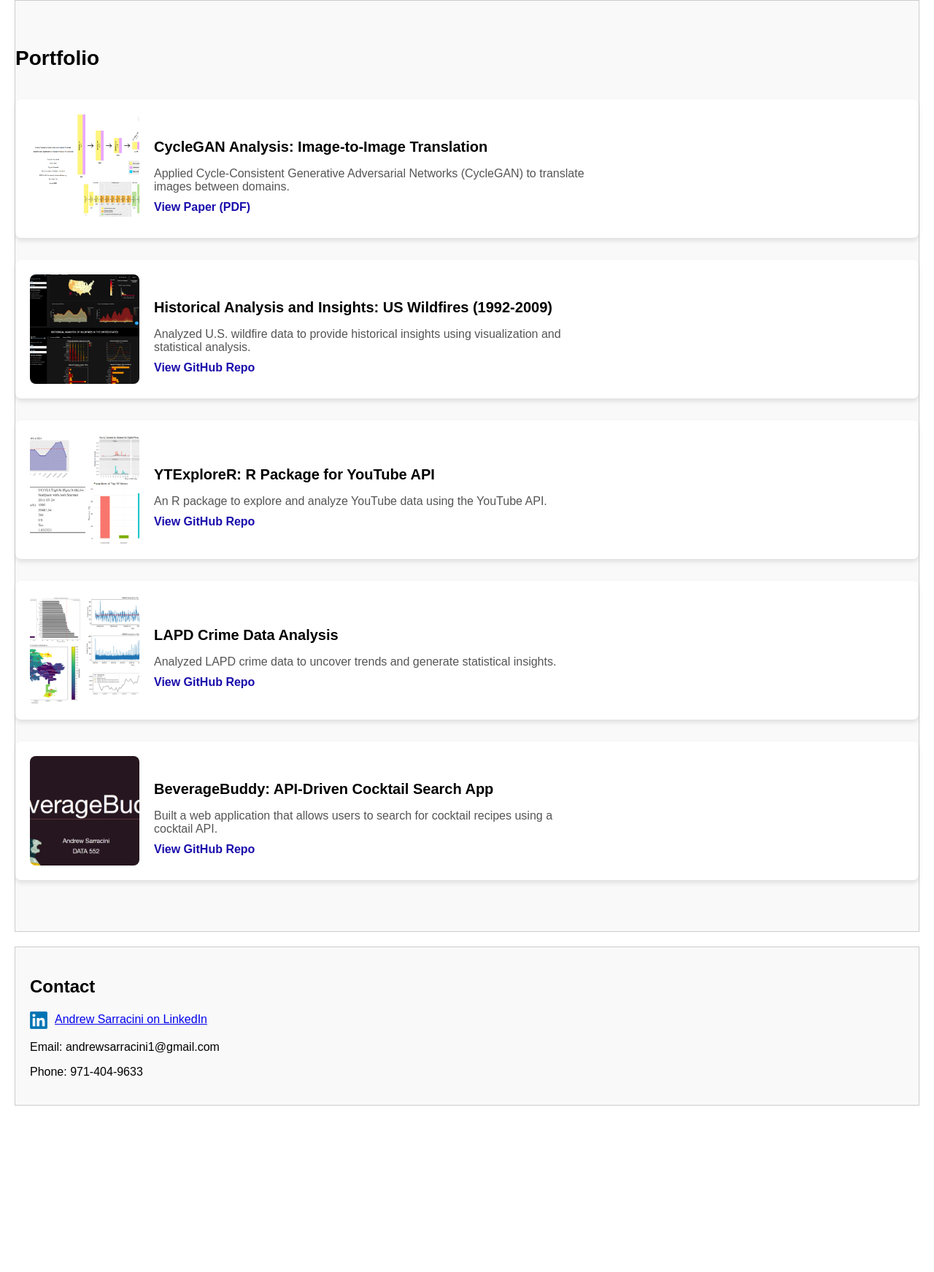
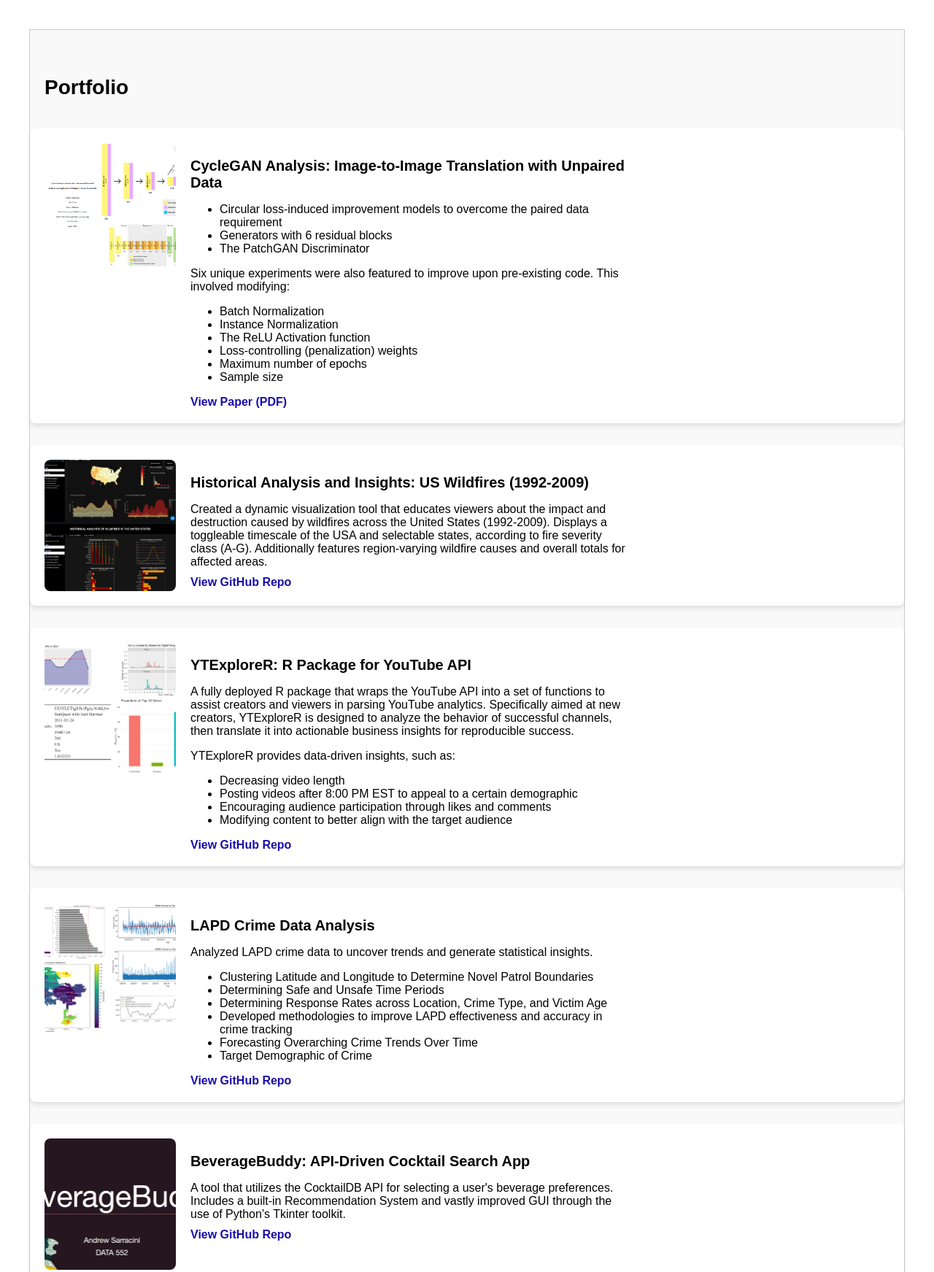
Before and after one commit to andrewsarracini/andrewsarracini.github.io, a plain HTML site: page index.html in a window 1280 px wide. Shown: the part 754-2497 px from the top of the page at 73% size. Before the commit the page ends 2289 px from the top, so only its background shows below. Drawn offline with Linux system fonts and the light colour scheme.

Commit message:
Updated project descriptions

```diff
--- a/index.html
+++ b/index.html
@@ -38,8 +38,21 @@
         <div class="project-card">
             <img src="images/cycleGAN_title_card.png" alt="CycleGAN" class="project-img">
             <div class="project-info">
-              <h3>CycleGAN Analysis: Image-to-Image Translation</h3>
-              <p>Applied Cycle-Consistent Generative Adversarial Networks (CycleGAN) to translate images between domains.</p>
+              <h3>CycleGAN Analysis: Image-to-Image Translation with Unpaired Data</h3>
+              <ul>
+                <li>Circular loss-induced improvement models to overcome the paired data requirement</li>
+                <li>Generators with 6 residual blocks</li>
+                <li>The PatchGAN Discriminator</li>
+            </ul>
+            <p>Six unique experiments were also featured to improve upon pre-existing code. This involved modifying:</p>
+            <ul>
+                <li>Batch Normalization</li>
+                <li>Instance Normalization</li>
+                <li>The ReLU Activation function</li>
+                <li>Loss-controlling (penalization) weights</li>
+                <li>Maximum number of epochs</li>
+                <li>Sample size</li>
+            </ul>
               <a href="https://drive.google.com/file/d/1T2pd2u0rXCvBKfVFnpDPTg0VI7p5ZcTS/view?usp=sharing" target="_blank">View Paper (PDF)</a>
             </div>
           </div>
@@ -49,7 +62,7 @@
             <img src="images/FireAnalysis_full.png" alt="Wildfire Analysis" class="project-img">
             <div class="project-info">
               <h3>Historical Analysis and Insights: US Wildfires (1992-2009)</h3>
-              <p>Analyzed U.S. wildfire data to provide historical insights using visualization and statistical analysis.</p>
+              <p>Created a dynamic visualization tool that educates viewers about the impact and destruction caused by wildfires across the United States (1992-2009). Displays a toggleable timescale of the USA and selectable states, according to fire severity class (A-G). Additionally features region-varying wildfire causes and overall totals for affected areas.</p>
               <a href="https://github.com/andrewsarracini/DATA551_FireAnalysis" target="_blank">View GitHub Repo</a>
             </div>
           </div>
@@ -59,7 +72,14 @@
             <img src="images/YTExploreR_full.png" alt="YTExploreR" class="project-img">
             <div class="project-info">
               <h3>YTExploreR: R Package for YouTube API</h3>
-              <p>An R package to explore and analyze YouTube data using the YouTube API.</p>
+              <p>A fully deployed R package that wraps the YouTube API into a set of functions to assist creators and viewers in parsing YouTube analytics. Specifically aimed at new creators, YTExploreR is designed to analyze the behavior of successful channels, then translate it into actionable business insights for reproducible success.</p>
+              <p>YTExploreR provides data-driven insights, such as:</p>
+              <ul>
+                  <li>Decreasing video length</li>
+                  <li>Posting videos after 8:00 PM EST to appeal to a certain demographic</li>
+                  <li>Encouraging audience participation through likes and comments</li>
+                  <li>Modifying content to better align with the target audience</li>
+              </ul>
               <a href="https://github.com/KarthigaSethu/YTExploreR" target="_blank">View GitHub Repo</a>
             </div>
           </div>
@@ -70,6 +90,14 @@
             <div class="project-info">
               <h3>LAPD Crime Data Analysis</h3>
               <p>Analyzed LAPD crime data to uncover trends and generate statistical insights.</p>
+              <ul>
+                <li>Clustering Latitude and Longitude to Determine Novel Patrol Boundaries</li>
+                <li>Determining Safe and Unsafe Time Periods</li>
+                <li>Determining Response Rates across Location, Crime Type, and Victim Age</li>
+                <li>Developed methodologies to improve LAPD effectiveness and accuracy in crime tracking</li>
+                <li>Forecasting Overarching Crime Trends Over Time</li>
+                <li>Target Demographic of Crime</li>
+            </ul>
               <a href="https://github.com/KarthigaSethu/LAPD-Data-Analysis" target="_blank">View GitHub Repo</a>
             </div>
           </div>
@@ -79,7 +107,7 @@
             <img src="images/BeverageBuddy.png" alt="BeverageBuddy" class="project-img">
             <div class="project-info">
               <h3>BeverageBuddy: API-Driven Cocktail Search App</h3>
-              <p>Built a web application that allows users to search for cocktail recipes using a cocktail API.</p>
+              <p>A tool that utilizes the CocktailDB API for selecting a user's beverage preferences. Includes a built-in Recommendation System and vastly improved GUI through the use of Python’s Tkinter toolkit.</p>
               <a href="https://github.com/andrewsarracini/CocktailDB_API" target="_blank">View GitHub Repo</a>
             </div>
           </div>
--- a/styles.css
+++ b/styles.css
@@ -1,4 +1,4 @@
-/* Style for the background image */
+/* General Styles */
 body {
     font-family: Arial, sans-serif;
     margin: 0;
@@ -15,7 +15,7 @@ header {
     position: relative;
 }
 
-/* Style for the header content with image and text */
+/* Header content with image and text */
 .header-content {
     display: flex;
     align-items: center;
@@ -23,7 +23,6 @@ header {
     padding-left: 20px;
 }
 
-/* Headshot styling */
 .headshot {
     border-radius: 0;
     width: 150px;
@@ -32,37 +31,17 @@ header {
     margin-right: 20px;
 }
 
-/* Adjusted Name and Titles */
 .name-titles h1 {
     margin: 0;
     font-size: 2.5em;
-    line-height: 1.1; /* Adjusted to reduce spacing between name and titles */
+    line-height: 1.1;
 }
 
 .name-titles p {
     font-size: 1.2em;
-    margin-top: 5px; /* Reduced margin to bring titles closer to the name */
+    margin-top: 5px;
 }
 
-/* Move About Section Lower */
-nav ul {
-    display: flex;
-    justify-content: center;
-    list-style: none;
-    padding: 0;
-    background-color: rgba(255, 255, 255, 0.8);
-    position: relative;
-    top: 120px; /* Adjusted to move menu down a bit */
-}
-
-.boxed-section {
-    padding: 20px;
-    margin: 40px; /* Increased margin to move the sections lower */
-    border: 1px solid #ccc;
-    background-color: #f9f9f9;
-}
-
-/* Navigation bar style */
 nav ul {
     display: flex;
     justify-content: center;
@@ -83,23 +62,14 @@ nav ul li a {
     text-decoration: none;
 }
 
-/* Style for the sections */
 .boxed-section {
     padding: 20px;
-    margin: 20px;
+    margin: 40px;
     border: 1px solid #ccc;
     background-color: #f9f9f9;
 }
 
-/* Contact section */
-.linkedin-logo {
-    width: 24px;
-    height: 24px;
-    vertical-align: middle;
-    margin-right: 10px;
-}
-
-/* Portfolio Section Styling */
+/* Portfolio Section */
 #portfolio {
     padding: 40px 0;
     background-color: #f9f9f9;
@@ -109,12 +79,13 @@ nav ul li a {
     font-size: 28px;
     text-align: left;
     margin-bottom: 40px;
+    padding-left: 20px; /* Added padding to move it away from the left edge */
 }
 
 /* Project Card Layout */
 .project-card {
     display: flex;
-    align-items: center;
+    align-items: flex-start; /* Aligns image with title */
     margin-bottom: 30px;
     background-color: white;
     padding: 20px;
@@ -123,8 +94,8 @@ nav ul li a {
 }
 
 .project-card img.project-img {
-    width: 150px; /* Image size */
-    height: 150px;
+    width: 180px; /* Increased image size */
+    height: 180px;
     object-fit: cover;
     border-radius: 8px;
     margin-right: 20px;
@@ -132,16 +103,19 @@ nav ul li a {
 
 .project-info {
     max-width: 600px;
+    white-space: normal; /* Removed nowrap so text wraps naturally */
+    word-wrap: break-word; /* Ensures long words or links don't break layout */
 }
 
 .project-info h3 {
     font-size: 20px;
     margin-bottom: 10px;
+    color: black;
 }
 
 .project-info p {
     margin-bottom: 10px;
-    color: #555;
+    color: black;
 }
 
 .project-info a {
@@ -171,3 +145,11 @@ nav ul li a {
         max-width: 100%;
     }
 }
+
+/* Contact section */
+.linkedin-logo {
+    width: 30px; /* Adjusted to a reasonable size slightly larger than text */
+    height: auto;
+    vertical-align: middle;
+    margin-right: 10px;
+}
```
Lines whose indentation alone changed are shown as unchanged.
